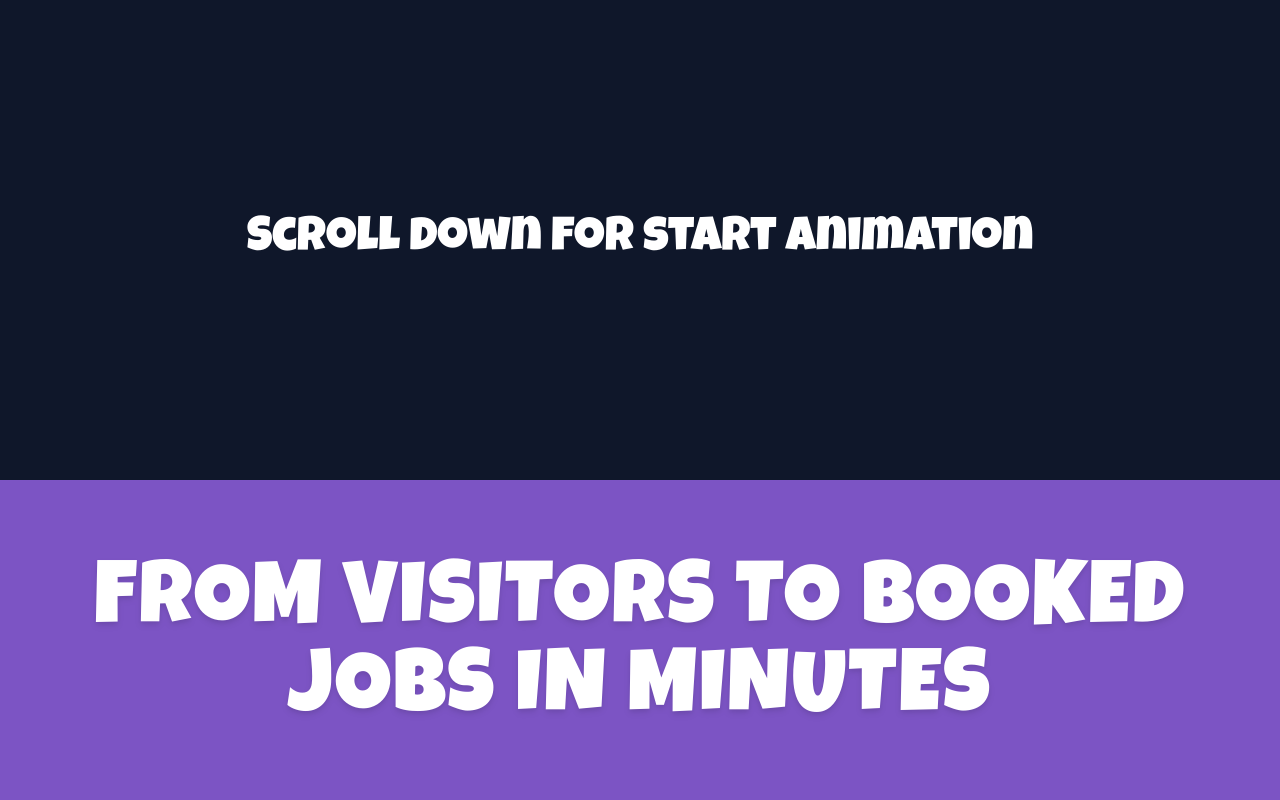
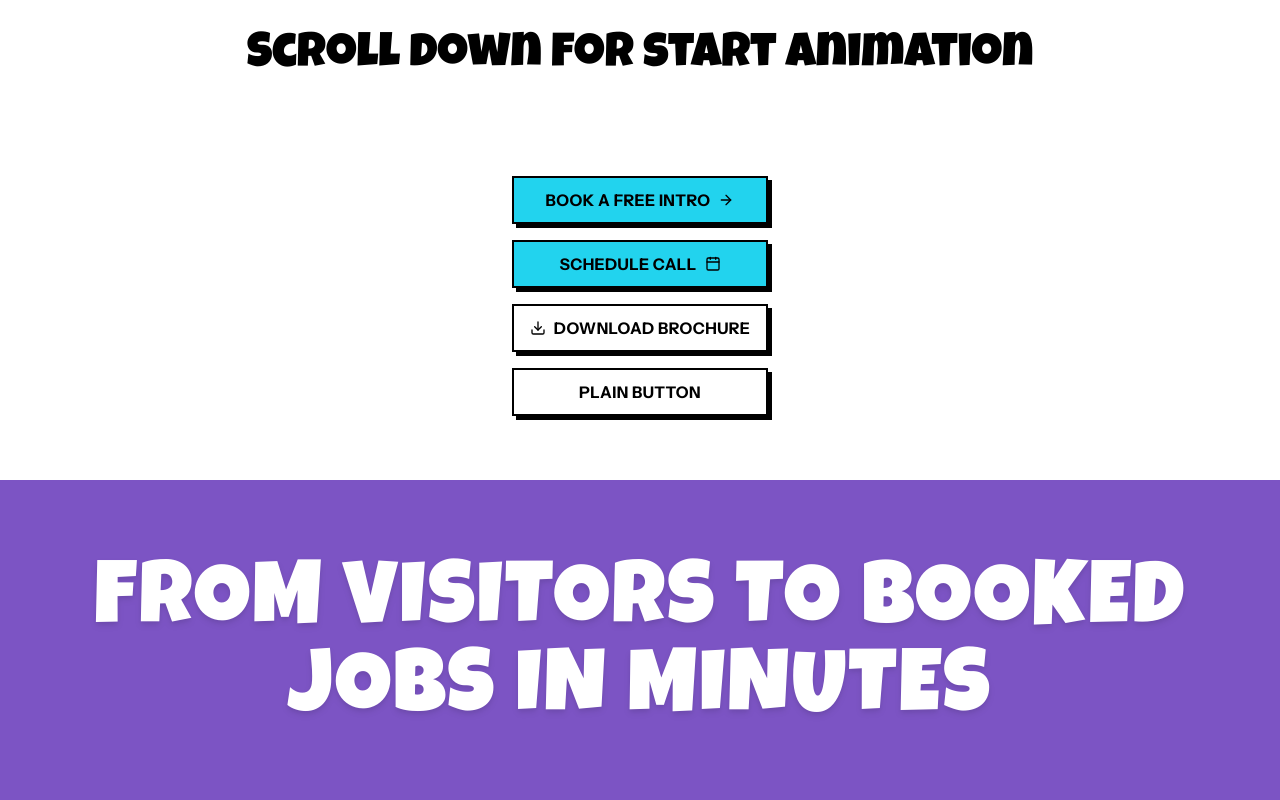
Before and after one commit to Chamindu-DM/web-animations, a React (Vite) app: page / in a window 1280 px wide. Shown: the top 800 px of the page. Built offline with nearby package versions, Linux system fonts and the light colour scheme.

Commit message:
feat: create reusable Button component with Lucide icon support and integrate into App hero section

```diff
--- a/package.json
+++ b/package.json
@@ -15,6 +15,7 @@
     "gsap": "^3.15.0",
     "lenis": "^1.3.17",
     "lottie-react": "^2.4.1",
+    "lucide-react": "^1.29.0",
     "postcss": "^8.5.25",
     "react": "^19.2.8",
     "react-dom": "^19.2.8",
--- a/src/App.jsx
+++ b/src/App.jsx
@@ -1,12 +1,32 @@
 import FeaturesSection from "./components/FeaturesSection";
 import CardStackSection from "./components/CardStackSection";
+import { Button } from "./components/Button";
+import { ArrowRight, Calendar, Download } from "lucide-react";
 
 export default function App() {
   return (
-    <main className="bg-slate-900 min-h-screen overflow-clip">
+    <main className="bg-white min-h-screen overflow-clip">
       {/* Intro hero section */}
-      <div className="h-[60vh] grid place-items-center text-white">
+      <div className="h-[60vh] grid place-items-center text-black">
         <h1 className="font-luckiest text-4xl md:text-5xl">Scroll down for start animation</h1>
+        <div className="flex flex-col gap-4 p-8">
+          {/* Default Icon on the right */}
+          <Button variant="primary" icon={ArrowRight}>
+            Book a free intro
+          </Button>
+          {/* Different icon */}
+          <Button variant="primary" icon={Calendar}>
+            Schedule Call
+          </Button>
+          {/* Icon on the left */}
+          <Button variant="secondary" icon={Download} iconPosition="left">
+            Download Brochure
+          </Button>
+          {/* Without icon */}
+          <Button variant="secondary">
+            Plain Button
+          </Button>
+        </div>
       </div>
 
       {/* Main feature section with background drawing line */}
--- /dev/null
+++ b/src/components/Button.jsx
@@ -0,0 +1,65 @@
+import React from "react";
+
+// Module-level constants (never recreated on render)
+const BASE_STYLES = [
+  "h-12 px-4 py-2",
+  "inline-flex items-center justify-center gap-2",
+  "font-inter font-bold text-base text-black uppercase tracking-wide",
+  "border-2 border-black",
+  "shadow-[4px_4px_0px_0px_rgba(0,0,0,1)]",
+  "transition-all duration-150 ease-in-out",
+  "cursor-pointer select-none",
+
+  /* Interactive States */
+  "hover:shadow-[6px_6px_0px_0px_rgba(0,0,0,1)] hover:-translate-x-[1px] hover:-translate-y-[1px]",
+  "active:translate-x-[2px] active:translate-y-[2px] active:shadow-[2px_2px_0px_0px_rgba(0,0,0,1)]",
+  "focus-visible:outline-none focus-visible:ring-2 focus-visible:ring-black focus-visible:ring-offset-2",
+  "disabled:opacity-60 disabled:cursor-not-allowed disabled:shadow-[2px_2px_0px_0px_rgba(0,0,0,1)] disabled:translate-x-0 disabled:translate-y-0"
+].join(" ");
+
+const VARIANTS = {
+  primary: "bg-cyan-400 hover:bg-cyan-500 active:bg-cyan-600 disabled:bg-cyan-700",
+  secondary: "bg-white hover:bg-gray-100 active:bg-gray-200 disabled:bg-gray-300",
+};
+
+export const Button = ({
+  children,
+  variant = 'primary',
+  showIcon = true,
+  icon: Icon,
+  iconPosition = 'right',
+  disabled = false,
+  href,
+  className = '',
+  type = 'button',
+  ...props
+}) => {
+  // 1. Dynamic Element (a or button)
+  const Component = href ? 'a' : 'button';
+
+  // 2. Safe Variant Resolution
+  const variantClass = VARIANTS[variant] || VARIANTS.primary;
+
+  // 3. Conditional Link Attributes
+  const componentProps = href
+    ? { href: disabled ? undefined : href, 'aria-disabled': disabled }
+    : { type, disabled };
+
+  return (
+    <Component
+      className={`${BASE_STYLES} ${variantClass} ${className}`}
+      {...componentProps}
+      {...props}
+    >
+      {showIcon && Icon && iconPosition === 'left' && (
+        <Icon className="w-4 h-4 shrink-0" />
+      )}
+
+      <span>{children}</span>
+
+      {showIcon && Icon && iconPosition === 'right' && (
+        <Icon className="w-4 h-4 shrink-0" />
+      )}
+    </Component>
+  );
+};
```
Also changed, not shown: 1 other file (tests, documents, lock files or other folders).
